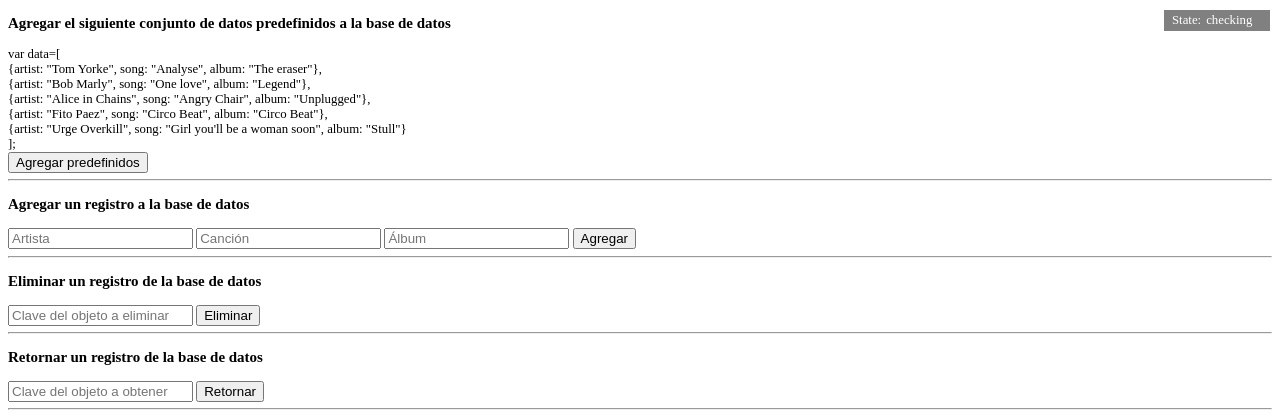
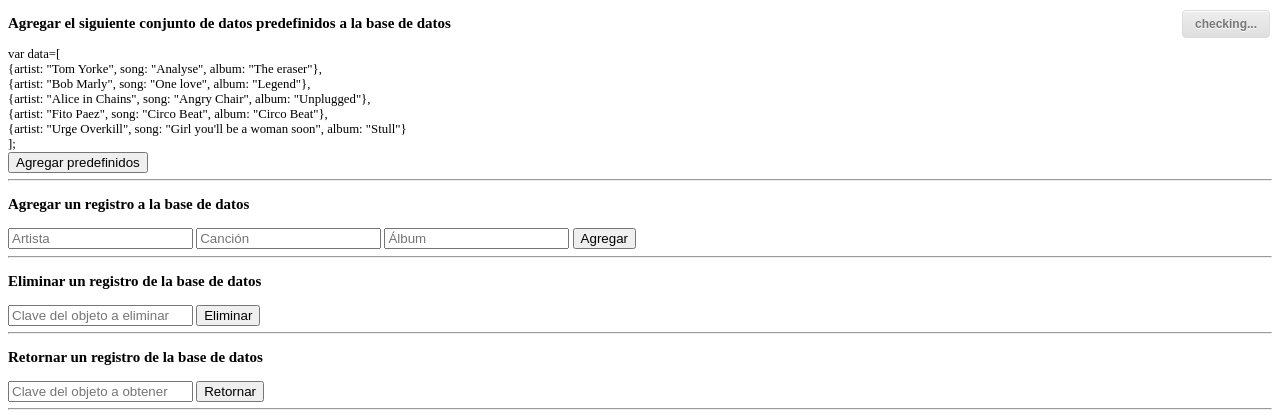
Before and after one commit to maparrar/html5sync, a PHP site: page / in a window 1280 px wide. Shown: the top 420 px of the page. Run offline with PHP 8.4, Linux system fonts and the light colour scheme.

Commit message:
Control de la conexión con el servidor

```diff
--- a/scripts/base.css
+++ b/scripts/base.css
@@ -14,24 +14,63 @@ body{
     right: 10px;
 }
 #html5sync_state{
-    background: grey;
-    color: white;
-    padding: 3px;
+    -moz-box-shadow:inset 0px 1px 0px 0px #ffffff;
+    -webkit-box-shadow:inset 0px 1px 0px 0px #ffffff;
+    box-shadow:inset 0px 1px 0px 0px #ffffff;
+    background:-webkit-gradient(linear, left top, left bottom, color-stop(0.05, #ededed), color-stop(1, #dfdfdf));
+    background:-moz-linear-gradient(top, #ededed 5%, #dfdfdf 100%);
+    background:-webkit-linear-gradient(top, #ededed 5%, #dfdfdf 100%);
+    background:-o-linear-gradient(top, #ededed 5%, #dfdfdf 100%);
+    background:-ms-linear-gradient(top, #ededed 5%, #dfdfdf 100%);
+    background:linear-gradient(to bottom, #ededed 5%, #dfdfdf 100%);
+    filter:progid:DXImageTransform.Microsoft.gradient(startColorstr='#ededed', endColorstr='#dfdfdf',GradientType=0);
+    background-color:#ededed;
+    -moz-border-radius:4px;
+    -webkit-border-radius:4px;
+    border-radius:4px;
+    border:1px solid #dcdcdc;
+    display:inline-block;
+    color:#777777;
+    font-family:arial;
+    font-size:12px;
+    font-weight:bold;
+    padding:6px 12px;
     position: absolute;
     right: 10px;
+    text-align: center;
+    text-decoration:none;
+    text-shadow:0px 1px 0px #ffffff;
     top: 10px;
-    width: 100px;
 }
 #html5sync_state.offline{
-    background: red;
+    -moz-box-shadow:inset 0px 1px 0px 0px #cf866c;
+    -webkit-box-shadow:inset 0px 1px 0px 0px #cf866c;
+    box-shadow:inset 0px 1px 0px 0px #cf866c;
+    background:-webkit-gradient(linear, left top, left bottom, color-stop(0.05, #d0451b), color-stop(1, #bc3315));
+    background:-moz-linear-gradient(top, #d0451b 5%, #bc3315 100%);
+    background:-webkit-linear-gradient(top, #d0451b 5%, #bc3315 100%);
+    background:-o-linear-gradient(top, #d0451b 5%, #bc3315 100%);
+    background:-ms-linear-gradient(top, #d0451b 5%, #bc3315 100%);
+    background:linear-gradient(to bottom, #d0451b 5%, #bc3315 100%);
+    filter:progid:DXImageTransform.Microsoft.gradient(startColorstr='#d0451b', endColorstr='#bc3315',GradientType=0);
+    background-color:#d0451b;
+    border:1px solid #942911;
+    color:#ffffff;
+    text-shadow:0px 1px 0px #854629;
 }
 #html5sync_state.online{
-    background: green;
+    -moz-box-shadow: 0px 10px 14px -7px #3e7327;
+    -webkit-box-shadow: 0px 10px 14px -7px #3e7327;
+    box-shadow: 0px 10px 14px -7px #3e7327;
+    background:-webkit-gradient(linear, left top, left bottom, color-stop(0.05, #77b55a), color-stop(1, #72b352));
+    background:-moz-linear-gradient(top, #77b55a 5%, #72b352 100%);
+    background:-webkit-linear-gradient(top, #77b55a 5%, #72b352 100%);
+    background:-o-linear-gradient(top, #77b55a 5%, #72b352 100%);
+    background:-ms-linear-gradient(top, #77b55a 5%, #72b352 100%);
+    background:linear-gradient(to bottom, #77b55a 5%, #72b352 100%);
+    filter:progid:DXImageTransform.Microsoft.gradient(startColorstr='#77b55a', endColorstr='#72b352',GradientType=0);
+    background-color:#77b55a;
+    border:1px solid #4b8f29;
+    color:#ffffff;
+    text-shadow:0px 1px 0px #5b8a3c;
 }
-#html5sync_state div{
-    float: left;
-    margin-left: 5px;
-}
-#html5sync_state #state{
-
-}
--- /dev/null
+++ b/server/ajax/checkState.php
@@ -0,0 +1,2 @@
+<?php
+echo '{"state":"true"}';
--- a/source/Sync.js
+++ b/source/Sync.js
@@ -31,7 +31,7 @@ var Sync = function(params,callback){
      */
     var Sync = function() {
         self.state=false;
-        $("body").prepend('<div id="html5sync_state"><div id="text">State: </div><div id="state">checking</div></div>');
+        $("body").prepend('<div id="html5sync_state"><div id="state">checking...</div></div>');
         self.stateLabel=$("#html5sync_state");
         //Verifica el estado de la conexión
         checkState();
@@ -41,24 +41,42 @@ var Sync = function(params,callback){
     /**************************** PRIVATE METHODS *****************************/
     /**************************************************************************/
     /**
-     * Verifica si la conexión está activa y actualiza el indicador de estado
+     * Verifica si la conexión con el servidor está activa y actualiza el
+     * indicador de estado.
      */
     function checkState(){
         setInterval(function(){
-            if(navigator.onLine){
+            try{
+                $.ajax({
+                    url: "server/ajax/checkState.php"
+                }).done(function(response) {
+                    setState(Boolean(JSON.parse(response).state));
+                }).fail(function(){
+                    setState(false);
+                });
+            }catch(e){
+                setState(false);
+            }
+        },self.params.stateTimer);
+    };
+    /**
+     * Establece el estado de la conexión con el servidor
+     * @param {bool} state Estado de la conexión
+     */
+    function setState(state){
+        if(state){
             self.state=true;
             if(self.params.showState){
                 self.stateLabel.removeClass("offline").addClass("online");
-                    self.stateLabel.find("#state").text("On line");
+                self.stateLabel.find("#state").text("on line");
             }
         }else{
             self.state=false;
             if(self.params.showState){
                 self.stateLabel.removeClass("online").addClass("offline");
-                    self.stateLabel.find("#state").text("Off line");
+                self.stateLabel.find("#state").text("off line");
             }
         }
-        },self.params.stateTimer);
     };
 
     /**************************************************************************/
```
Lines whose indentation alone changed are shown as unchanged.
